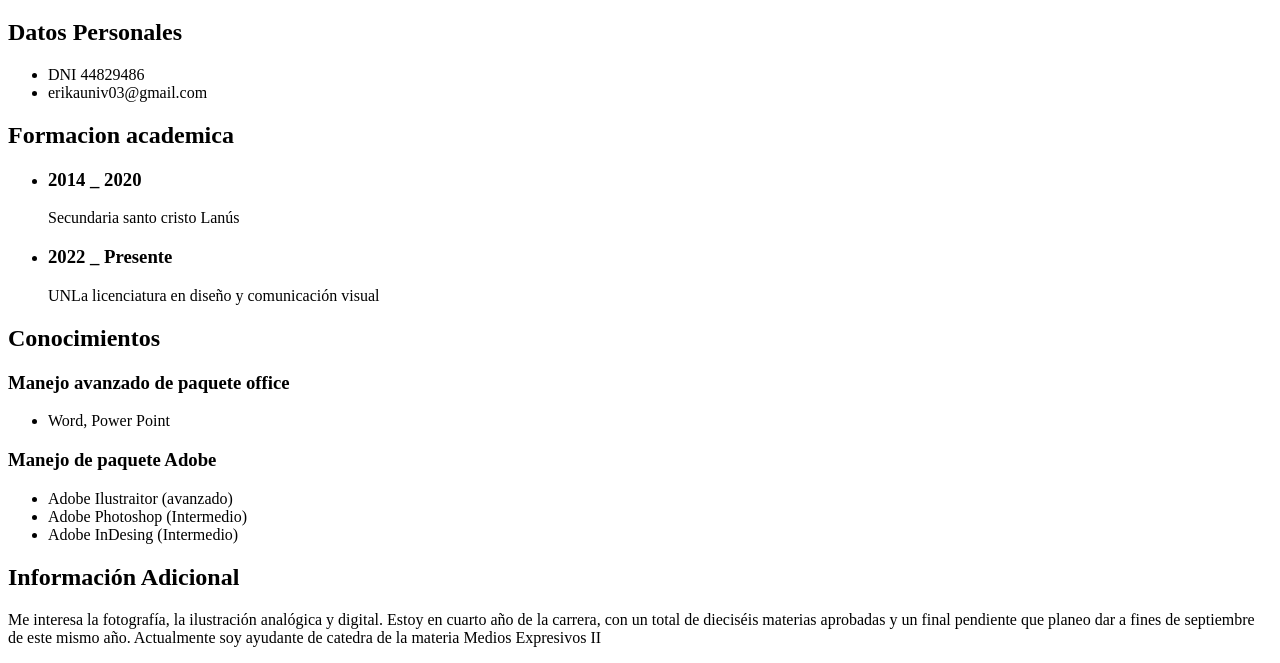
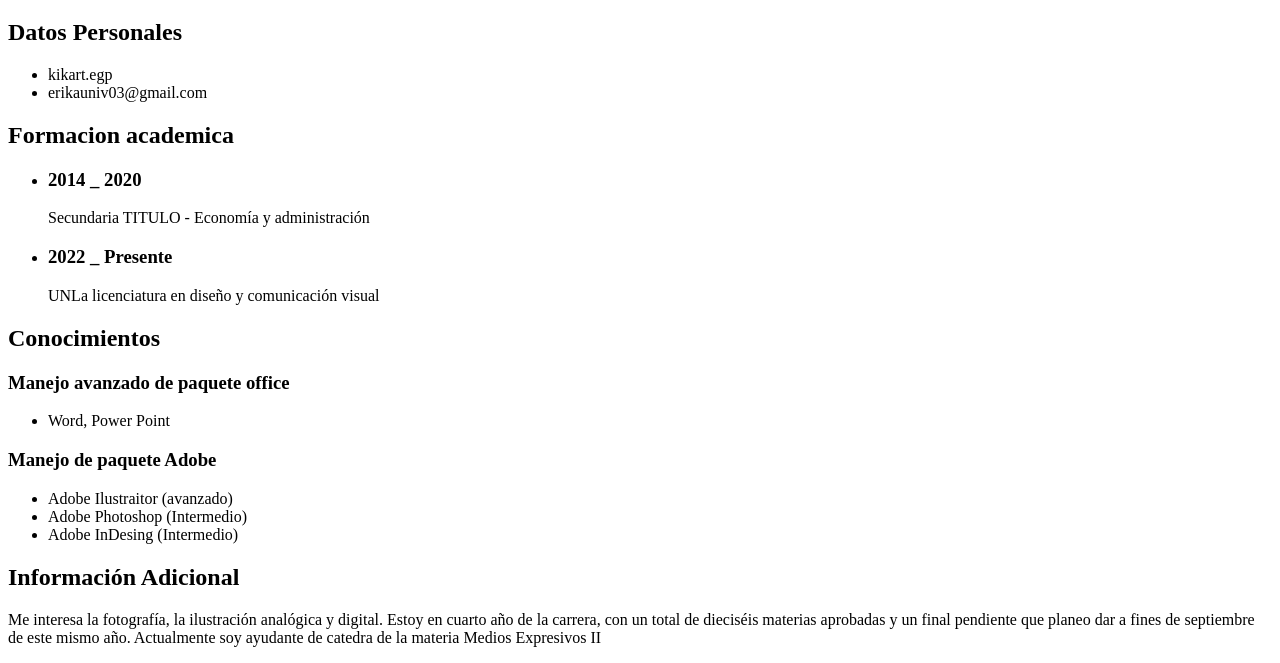
Before and after one commit to PintosErikaGrisel/Curriculum-Tp1, a plain HTML site: page index.html in a window 1280 px wide. Shown: the part 163-826 px from the top of the page. Drawn offline with Linux system fonts and the light colour scheme.

Commit message:
cambio de datos personales

```diff
--- a/index.html
+++ b/index.html
@@ -12,12 +12,12 @@
         <main>
             <h2>Datos Personales</h2>
             <ul>
-                <li>DNI 44829486</li>
+                <li>kikart.egp</li>
                 <li>erikauniv03@gmail.com</li>
             </ul>
             <h2>Formacion academica</h2>
             <ul>
-                <li><h3>2014 _ 2020</h3>Secundaria santo cristo Lanús</li>
+                <li><h3>2014 _ 2020</h3>Secundaria TITULO - Economía y administración</li>
                 <li><h3>2022 _ Presente</h3> UNLa licenciatura en diseño y comunicación visual</li>
             </ul>
             <h2>Conocimientos</h2>
```
